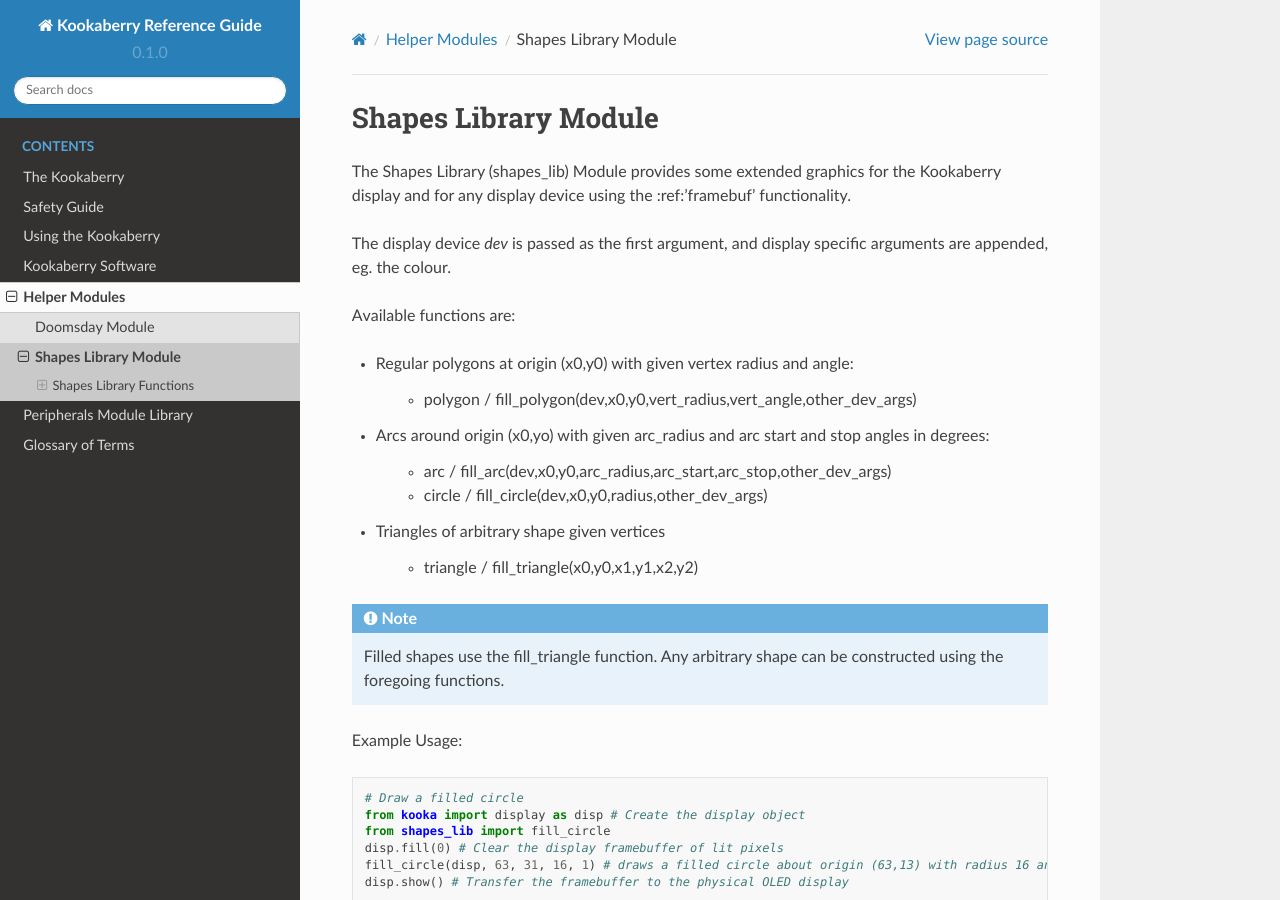
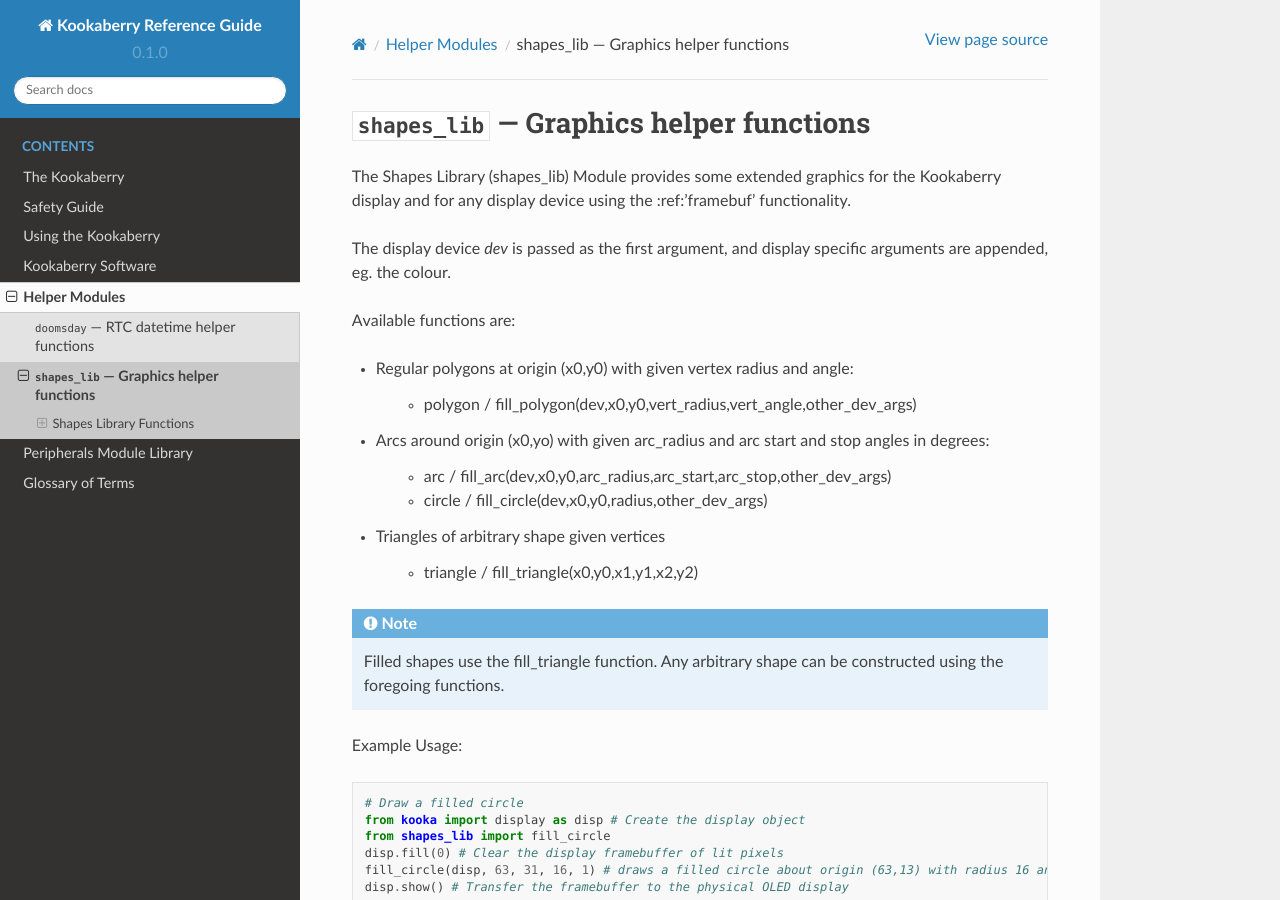
Before and after one commit to TDStrasser/Kookaberry-Reference-Guide, a Sphinx documentation site: the page built from docs/source/shapes_lib.rst, in a window 1280 px wide and 900 px high. Built offline with Sphinx 7.4.7 and the Read the Docs theme 2.0.0, drawn with Linux system fonts in a browser that asks for light colours.

Commit message:
Amending cross references

```diff
--- a/docs/source/doomsday.rst
+++ b/docs/source/doomsday.rst
@@ -1,8 +1,12 @@
-.. currentmodule:: doomsday
+*************************************************
+:mod:`doomsday` --- RTC datetime helper functions
+*************************************************
+.. module:: doomsday
+   :synopsis: Real Time Clock datetime helper
+
+
 .. _doomsday:
 
-Doomsday Module
-===============
 
 The doomsday module contains utility functions that convert a date to the day of the week.
 
--- a/docs/source/shapes_lib.rst
+++ b/docs/source/shapes_lib.rst
@@ -1,8 +1,11 @@
-.. currentmodule:: shapes_lib
+***********************************************
+:mod:`shapes_lib` --- Graphics helper functions
+***********************************************
+.. module:: shapes_lib
+   :synopsis: Graphics helper functions
+
 .. _shapes_lib:
 
-Shapes Library Module
-=====================
 
 The Shapes Library (shapes_lib) Module provides some extended graphics for the Kookaberry display
 and for any display device using the :ref:'framebuf' functionality.
```
